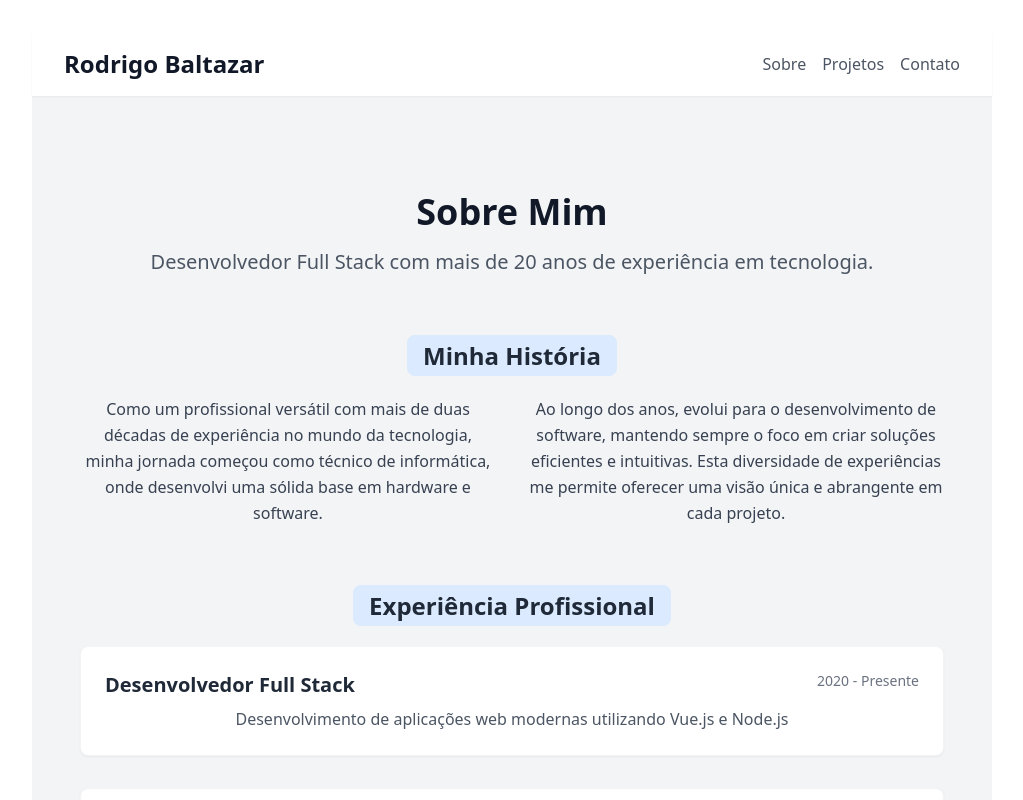
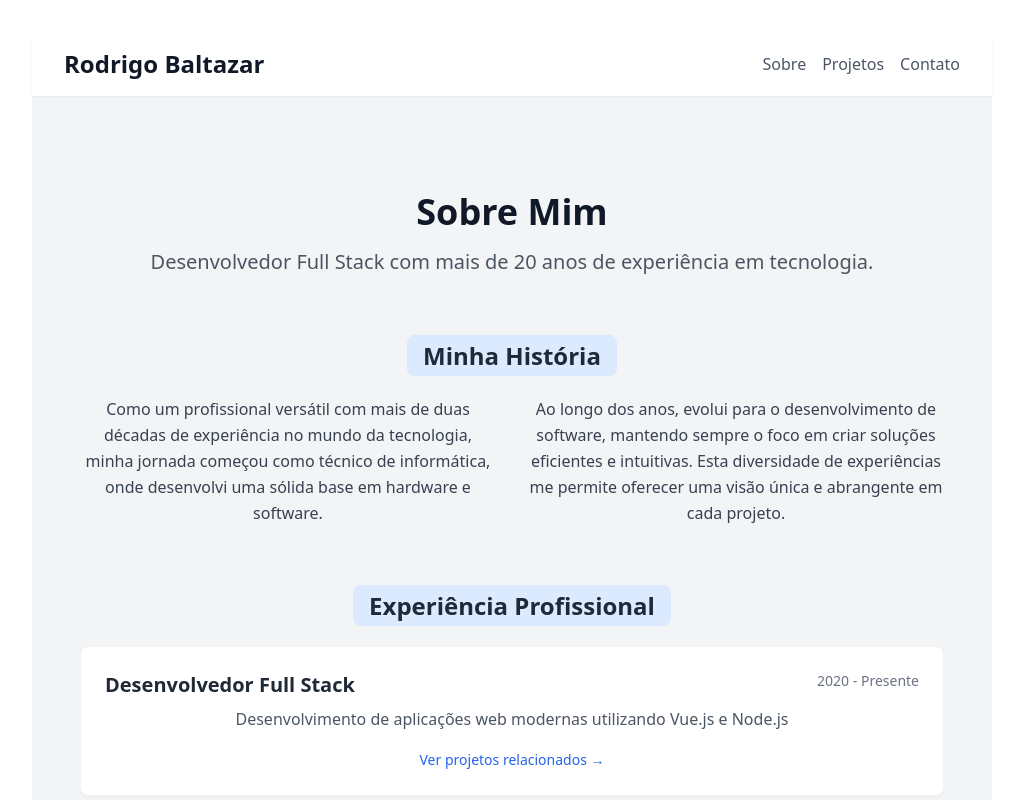
Before and after one commit to RodrigoBaltazar/site-pessoal, a Vue app: page /sobre in a window 1280 px wide. Shown: the top 800 px of the page, without its empty margins (128-1151 px from the left). Built offline with nearby package versions, Linux system fonts and the light colour scheme.

Commit message:
fix: adjusting links and design

```diff
--- a/src/pages/Sobre.vue
+++ b/src/pages/Sobre.vue
@@ -11,12 +11,16 @@ const experiences = ref([
   {
     period: '2020 - Presente',
     title: 'Desenvolvedor Full Stack',
-    description: 'Desenvolvimento de aplicações web modernas utilizando Vue.js e Node.js'
+    description: 'Desenvolvimento de aplicações web modernas utilizando Vue.js e Node.js',
+    link: '/projetos',
+    linkText: 'Ver projetos relacionados →'
   },
   {
     period: '2003 - Presente',
     title: 'Técnico de Informática',
-    description: 'Prestação de serviços técnicos em hardware e software, com foco em soluções personalizadas'
+    description: 'Prestação de serviços técnicos em hardware e software, com foco em soluções personalizadas',
+    link: '/tecnico-informatica',
+    linkText: 'Ver serviços técnicos →'
   }
 ])
 </script>
@@ -63,7 +67,10 @@ const experiences = ref([
             <h3 class="text-xl font-semibold text-gray-800">{{ exp.title }}</h3>
             <span class="text-sm text-gray-500">{{ exp.period }}</span>
           </div>
-          <p class="text-gray-600">{{ exp.description }}</p>
+          <p class="text-gray-600 mb-4">{{ exp.description }}</p>
+          <a v-if="exp.link" :href="exp.link" class="text-blue-600 hover:text-blue-800 text-sm font-medium">
+            {{ exp.linkText }}
+          </a>
         </div>
       </div>
     </section>
```
